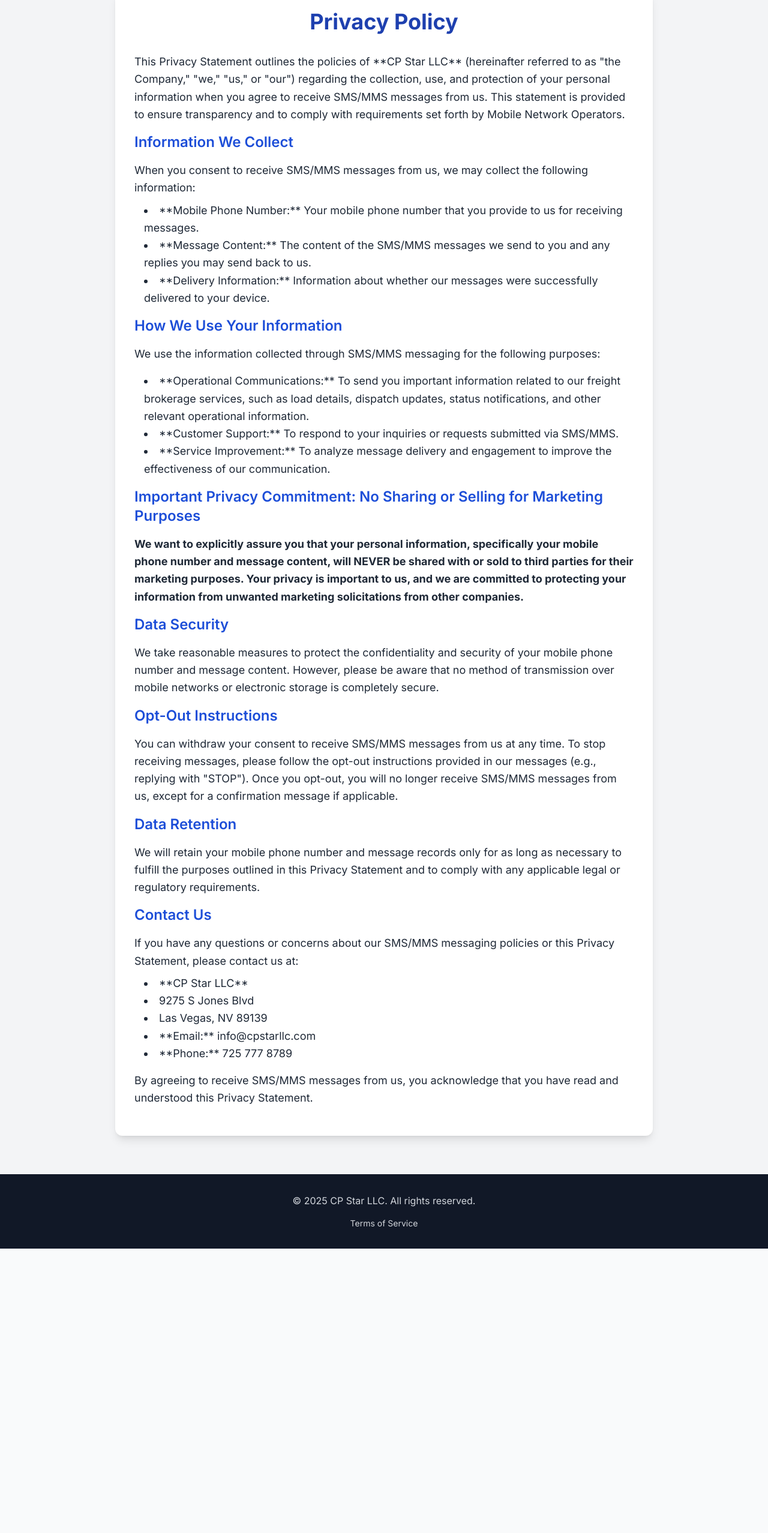
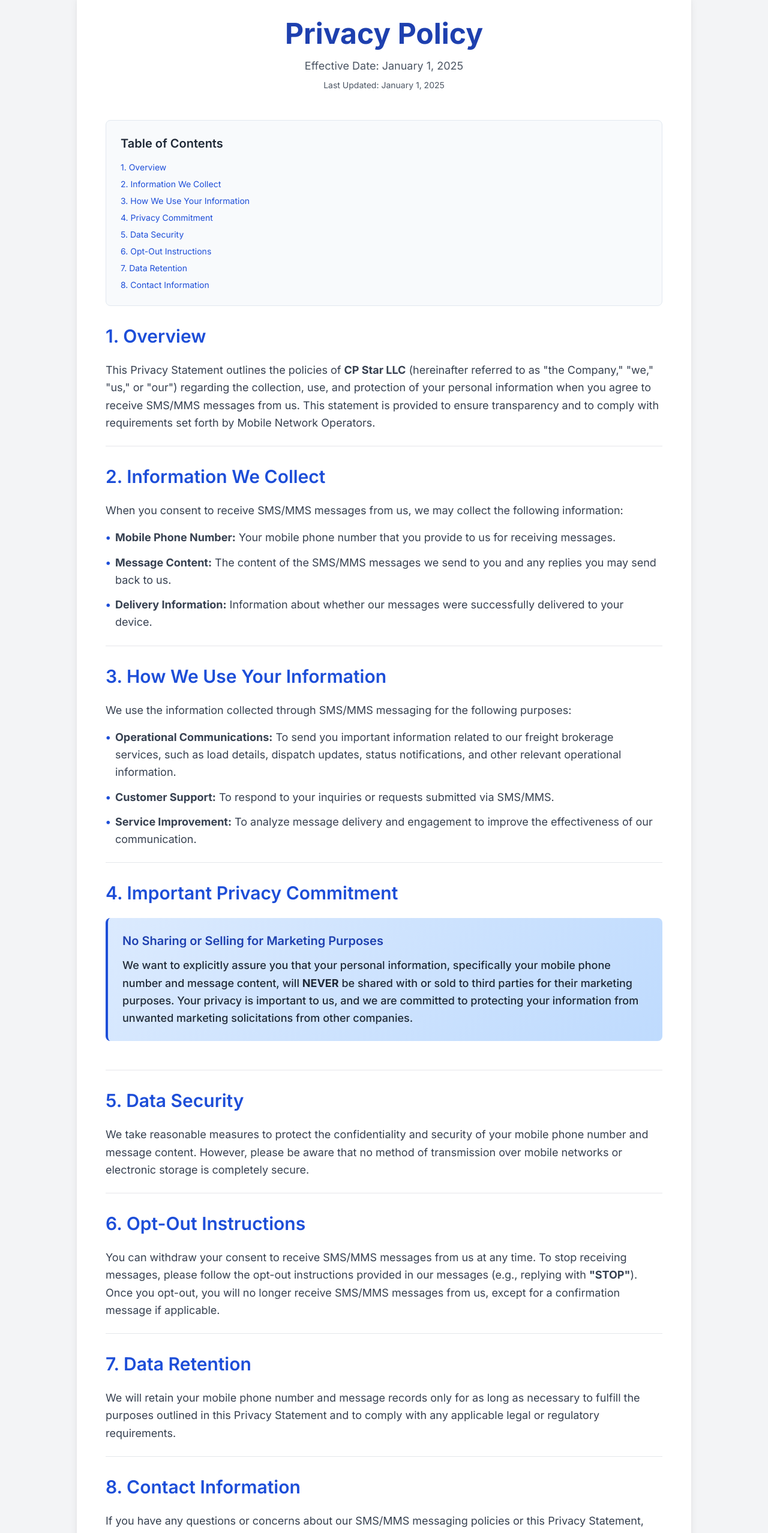
Before and after one commit to serbianum/cpstarllc, a plain HTML site: page privacy-policy.html in a window 1280 px wide. Shown: the part 160-2715 px from the top of the page at 60% size. Before the commit the page ends 2241 px from the top, so only its background shows below. Drawn offline with nearby package versions, Linux system fonts and the light colour scheme.

Commit message:
Update privacy-policy.html

```diff
--- a/privacy-policy.html
+++ b/privacy-policy.html
@@ -5,32 +5,94 @@
     <meta name="viewport" content="width=device-width, initial-scale=1.0">
     <title>CP Star LLC - Privacy Policy</title>
     <script src="https://cdn.tailwindcss.com"></script>
-    <link href="https://fonts.googleapis.com/css2?family=Inter:wght@400;600;700&display=swap" rel="stylesheet">
+    <link href="https://fonts.googleapis.com/css2?family=Inter:wght@300;400;500;600;700&display=swap" rel="stylesheet">
     <style>
         body {
             font-family: 'Inter', sans-serif;
         }
+
         /* Custom scroll-to-top button styling */
         #scrollToTopBtn {
-            display: none; /* Hidden by default */
-            position: fixed; /* Fixed/sticky position */
-            bottom: 20px; /* Place the button at the bottom of the page */
-            right: 30px; /* Place the button 30px from the right */
-            z-index: 99; /* Make sure it does not overlap */
-            border: none; /* Remove borders */
-            outline: none; /* Remove outline */
-            background-color: #1a73e8; /* Set a background color */
-            color: white; /* Text color */
-            cursor: pointer; /* Add a mouse pointer on hover */
-            padding: 15px; /* Some padding */
-            border-radius: 10px; /* Rounded corners */
-            font-size: 18px; /* Increase font size */
+            display: none;
+            position: fixed;
+            bottom: 20px;
+            right: 30px;
+            z-index: 99;
+            border: none;
+            outline: none;
+            background-color: #1a73e8;
+            color: white;
+            cursor: pointer;
+            padding: 15px;
+            border-radius: 10px;
+            font-size: 18px;
             box-shadow: 0 4px 6px rgba(0, 0, 0, 0.1);
-            transition: background-color 0.3s ease;
+            transition: all 0.3s ease;
         }
 
         #scrollToTopBtn:hover {
-            background-color: #0d47a1; /* Darker blue on hover */
+            background-color: #0d47a1;
+            transform: translateY(-2px);
+        }
+
+        /* Enhanced section styling */
+        .privacy-section {
+            margin-bottom: 2rem;
+            padding-bottom: 1.5rem;
+            border-bottom: 1px solid #e5e7eb;
+        }
+
+        .privacy-section:last-child {
+            border-bottom: none;
+        }
+
+        /* Custom list styling */
+        .custom-list {
+            counter-reset: item;
+        }
+
+        .custom-list li {
+            display: block;
+            margin-bottom: 0.5rem;
+            padding-left: 1rem;
+            position: relative;
+        }
+
+        .custom-list li:before {
+            content: "•";
+            color: #1d4ed8;
+            font-weight: bold;
+            position: absolute;
+            left: 0;
+        }
+
+        /* Highlight box for important information */
+        .highlight-box {
+            background: linear-gradient(135deg, #dbeafe 0%, #bfdbfe 100%);
+            border-left: 4px solid #1d4ed8;
+            padding: 1.5rem;
+            border-radius: 0.5rem;
+            margin: 1.5rem 0;
+        }
+
+        /* Table of contents styling */
+        .toc {
+            background-color: #f8fafc;
+            border: 1px solid #e2e8f0;
+            border-radius: 0.5rem;
+            padding: 1.5rem;
+            margin-bottom: 2rem;
+        }
+
+        .toc a {
+            color: #1d4ed8;
+            text-decoration: none;
+            transition: color 0.2s ease;
+        }
+
+        .toc a:hover {
+            color: #1e40af;
+            text-decoration: underline;
         }
     </style>
 </head>
@@ -48,7 +110,10 @@
             </a>
             <div class="block lg:hidden">
                 <button id="nav-toggle" class="flex items-center px-3 py-2 border rounded text-blue-700 border-blue-400 hover:text-blue-900 hover:border-blue-900">
-                    <svg class="fill-current h-3 w-3" viewBox="0 0 20 20" xmlns="http://www.w3.org/2000/svg"><title>Menu</title><path d="M0 3h20v2H0V3zm0 6h20v2H0V9zm0 6h20v2H0v-2z"/></svg>
+                    <svg class="fill-current h-3 w-3" viewBox="0 0 20 20" xmlns="http://www.w3.org/2000/svg">
+                        <title>Menu</title>
+                        <path d="M0 3h20v2H0V3zm0 6h20v2H0V9zm0 6h20v2H0v-2z"/>
+                    </svg>
                 </button>
             </div>
             <div id="nav-content" class="w-full flex-grow lg:flex lg:items-center lg:w-auto hidden mt-4 lg:mt-0">
@@ -64,49 +129,129 @@
     </header>
 
     <section id="privacy-policy-content" class="py-16 px-4 bg-gray-100">
-        <div class="container mx-auto max-w-4xl text-gray-800 bg-white p-8 rounded-xl shadow-lg">
-            <h2 class="text-3xl md:text-4xl font-bold text-blue-800 mb-8 text-center">Privacy Policy</h2>
+        <div class="container mx-auto max-w-5xl text-gray-800 bg-white p-8 md:p-12 rounded-xl shadow-lg">
 
-            <p class="text-lg leading-relaxed mb-4">This Privacy Statement outlines the policies of **CP Star LLC** (hereinafter referred to as "the Company," "we," "us," or "our") regarding the collection, use, and protection of your personal information when you agree to receive SMS/MMS messages from us. This statement is provided to ensure transparency and to comply with requirements set forth by Mobile Network Operators.</p>
+            <!-- Header -->
+            <div class="text-center mb-12">
+                <h1 class="text-4xl md:text-5xl font-bold text-blue-800 mb-4">Privacy Policy</h1>
+                <p class="text-gray-600 text-lg">Effective Date: January 1, 2025</p>
+                <p class="text-gray-600 text-sm mt-2">Last Updated: January 1, 2025</p>
+            </div>
 
-            <h3 class="text-2xl font-semibold text-blue-700 mb-4">Information We Collect</h3>
-            <p class="text-lg leading-relaxed mb-2">When you consent to receive SMS/MMS messages from us, we may collect the following information:</p>
-            <ul class="list-disc list-inside text-lg leading-relaxed mb-4 pl-4">
-                <li>**Mobile Phone Number:** Your mobile phone number that you provide to us for receiving messages.</li>
-                <li>**Message Content:** The content of the SMS/MMS messages we send to you and any replies you may send back to us.</li>
-                <li>**Delivery Information:** Information about whether our messages were successfully delivered to your device.</li>
-            </ul>
+            <!-- Table of Contents -->
+            <div class="toc">
+                <h2 class="text-xl font-semibold text-gray-800 mb-4">Table of Contents</h2>
+                <ul class="space-y-2 text-sm">
+                    <li><a href="#overview">1. Overview</a></li>
+                    <li><a href="#information-collection">2. Information We Collect</a></li>
+                    <li><a href="#information-use">3. How We Use Your Information</a></li>
+                    <li><a href="#privacy-commitment">4. Privacy Commitment</a></li>
+                    <li><a href="#data-security">5. Data Security</a></li>
+                    <li><a href="#opt-out">6. Opt-Out Instructions</a></li>
+                    <li><a href="#data-retention">7. Data Retention</a></li>
+                    <li><a href="#contact">8. Contact Information</a></li>
+                </ul>
+            </div>
 
-            <h3 class="text-2xl font-semibold text-blue-700 mb-4">How We Use Your Information</h3>
-            <p class="text-lg leading-relaxed mb-4">We use the information collected through SMS/MMS messaging for the following purposes:</p>
-            <ul class="list-disc list-inside text-lg leading-relaxed mb-4 pl-4">
-                <li>**Operational Communications:** To send you important information related to our freight brokerage services, such as load details, dispatch updates, status notifications, and other relevant operational information.</li>
-                <li>**Customer Support:** To respond to your inquiries or requests submitted via SMS/MMS.</li>
-                <li>**Service Improvement:** To analyze message delivery and engagement to improve the effectiveness of our communication.</li>
-            </ul>
+            <!-- Overview Section -->
+            <section id="overview" class="privacy-section">
+                <h2 class="text-3xl font-semibold text-blue-700 mb-6">1. Overview</h2>
+                <p class="text-lg leading-relaxed text-gray-700">
+                    This Privacy Statement outlines the policies of <strong>CP Star LLC</strong> (hereinafter referred to as "the Company," "we," "us," or "our") regarding the collection, use, and protection of your personal information when you agree to receive SMS/MMS messages from us. This statement is provided to ensure transparency and to comply with requirements set forth by Mobile Network Operators.
+                </p>
+            </section>
 
-            <h3 class="text-2xl font-semibold text-blue-700 mb-4">Important Privacy Commitment: No Sharing or Selling for Marketing Purposes</h3>
-            <p class="text-lg leading-relaxed mb-4 font-bold">We want to explicitly assure you that your personal information, specifically your mobile phone number and message content, will NEVER be shared with or sold to third parties for their marketing purposes. Your privacy is important to us, and we are committed to protecting your information from unwanted marketing solicitations from other companies.</p>
+            <!-- Information Collection Section -->
+            <section id="information-collection" class="privacy-section">
+                <h2 class="text-3xl font-semibold text-blue-700 mb-6">2. Information We Collect</h2>
+                <p class="text-lg leading-relaxed mb-4 text-gray-700">
+                    When you consent to receive SMS/MMS messages from us, we may collect the following information:
+                </p>
+                <ul class="custom-list text-lg leading-relaxed text-gray-700 space-y-3">
+                    <li><strong>Mobile Phone Number:</strong> Your mobile phone number that you provide to us for receiving messages.</li>
+                    <li><strong>Message Content:</strong> The content of the SMS/MMS messages we send to you and any replies you may send back to us.</li>
+                    <li><strong>Delivery Information:</strong> Information about whether our messages were successfully delivered to your device.</li>
+                </ul>
+            </section>
 
-            <h3 class="text-2xl font-semibold text-blue-700 mb-4">Data Security</h3>
-            <p class="text-lg leading-relaxed mb-4">We take reasonable measures to protect the confidentiality and security of your mobile phone number and message content. However, please be aware that no method of transmission over mobile networks or electronic storage is completely secure.</p>
+            <!-- Information Use Section -->
+            <section id="information-use" class="privacy-section">
+                <h2 class="text-3xl font-semibold text-blue-700 mb-6">3. How We Use Your Information</h2>
+                <p class="text-lg leading-relaxed mb-4 text-gray-700">
+                    We use the information collected through SMS/MMS messaging for the following purposes:
+                </p>
+                <ul class="custom-list text-lg leading-relaxed text-gray-700 space-y-3">
+                    <li><strong>Operational Communications:</strong> To send you important information related to our freight brokerage services, such as load details, dispatch updates, status notifications, and other relevant operational information.</li>
+                    <li><strong>Customer Support:</strong> To respond to your inquiries or requests submitted via SMS/MMS.</li>
+                    <li><strong>Service Improvement:</strong> To analyze message delivery and engagement to improve the effectiveness of our communication.</li>
+                </ul>
+            </section>
 
-            <h3 class="text-2xl font-semibold text-blue-700 mb-4">Opt-Out Instructions</h3>
-            <p class="text-lg leading-relaxed mb-4">You can withdraw your consent to receive SMS/MMS messages from us at any time. To stop receiving messages, please follow the opt-out instructions provided in our messages (e.g., replying with "STOP"). Once you opt-out, you will no longer receive SMS/MMS messages from us, except for a confirmation message if applicable.</p>
+            <!-- Privacy Commitment Section -->
+            <section id="privacy-commitment" class="privacy-section">
+                <h2 class="text-3xl font-semibold text-blue-700 mb-6">4. Important Privacy Commitment</h2>
+                <div class="highlight-box">
+                    <h3 class="text-xl font-semibold text-blue-800 mb-3">No Sharing or Selling for Marketing Purposes</h3>
+                    <p class="text-lg leading-relaxed text-gray-800 font-medium">
+                        We want to explicitly assure you that your personal information, specifically your mobile phone number and message content, will <strong>NEVER</strong> be shared with or sold to third parties for their marketing purposes. Your privacy is important to us, and we are committed to protecting your information from unwanted marketing solicitations from other companies.
+                    </p>
+                </div>
+            </section>
 
-            <h3 class="text-2xl font-semibold text-blue-700 mb-4">Data Retention</h3>
-            <p class="text-lg leading-relaxed mb-4">We will retain your mobile phone number and message records only for as long as necessary to fulfill the purposes outlined in this Privacy Statement and to comply with any applicable legal or regulatory requirements.</p>
+            <!-- Data Security Section -->
+            <section id="data-security" class="privacy-section">
+                <h2 class="text-3xl font-semibold text-blue-700 mb-6">5. Data Security</h2>
+                <p class="text-lg leading-relaxed text-gray-700">
+                    We take reasonable measures to protect the confidentiality and security of your mobile phone number and message content. However, please be aware that no method of transmission over mobile networks or electronic storage is completely secure.
+                </p>
+            </section>
 
-            <h3 class="text-2xl font-semibold text-blue-700 mb-4">Contact Us</h3>
-            <p class="text-lg leading-relaxed mb-2">If you have any questions or concerns about our SMS/MMS messaging policies or this Privacy Statement, please contact us at:</p>
-            <ul class="list-disc list-inside text-lg leading-relaxed mb-4 pl-4">
-                <li>**CP Star LLC**</li>
-                <li>9275 S Jones Blvd</li>
-                <li>Las Vegas, NV 89139</li>
-                <li>**Email:** info@cpstarllc.com</li>
-                <li>**Phone:** 725 777 8789</li>
-            </ul>
-            <p class="text-lg leading-relaxed mb-4">By agreeing to receive SMS/MMS messages from us, you acknowledge that you have read and understood this Privacy Statement.</p>
+            <!-- Opt-Out Section -->
+            <section id="opt-out" class="privacy-section">
+                <h2 class="text-3xl font-semibold text-blue-700 mb-6">6. Opt-Out Instructions</h2>
+                <p class="text-lg leading-relaxed text-gray-700">
+                    You can withdraw your consent to receive SMS/MMS messages from us at any time. To stop receiving messages, please follow the opt-out instructions provided in our messages (e.g., replying with <strong>"STOP"</strong>). Once you opt-out, you will no longer receive SMS/MMS messages from us, except for a confirmation message if applicable.
+                </p>
+            </section>
+
+            <!-- Data Retention Section -->
+            <section id="data-retention" class="privacy-section">
+                <h2 class="text-3xl font-semibold text-blue-700 mb-6">7. Data Retention</h2>
+                <p class="text-lg leading-relaxed text-gray-700">
+                    We will retain your mobile phone number and message records only for as long as necessary to fulfill the purposes outlined in this Privacy Statement and to comply with any applicable legal or regulatory requirements.
+                </p>
+            </section>
+
+            <!-- Contact Section -->
+            <section id="contact" class="privacy-section">
+                <h2 class="text-3xl font-semibold text-blue-700 mb-6">8. Contact Information</h2>
+                <p class="text-lg leading-relaxed mb-4 text-gray-700">
+                    If you have any questions or concerns about our SMS/MMS messaging policies or this Privacy Statement, please contact us at:
+                </p>
+                <div class="bg-gray-50 p-6 rounded-lg border">
+                    <div class="grid md:grid-cols-2 gap-4">
+                        <div>
+                            <h4 class="font-semibold text-gray-800 mb-2">Company Information</h4>
+                            <p class="text-gray-700"><strong>CP Star LLC</strong></p>
+                            <p class="text-gray-700">9275 S Jones Blvd</p>
+                            <p class="text-gray-700">Las Vegas, NV 89139</p>
+                        </div>
+                        <div>
+                            <h4 class="font-semibold text-gray-800 mb-2">Contact Details</h4>
+                            <p class="text-gray-700"><strong>Email:</strong> <a href="mailto:info@cpstarllc.com" class="text-blue-600 hover:text-blue-800">info@cpstarllc.com</a></p>
+                            <p class="text-gray-700"><strong>Phone:</strong> <a href="tel:7257778789" class="text-blue-600 hover:text-blue-800">725 777 8789</a></p>
+                        </div>
+                    </div>
+                </div>
+            </section>
+
+            <!-- Acknowledgment -->
+            <div class="mt-12 p-6 bg-blue-50 border border-blue-200 rounded-lg">
+                <p class="text-lg leading-relaxed text-gray-800 font-medium text-center">
+                    By agreeing to receive SMS/MMS messages from us, you acknowledge that you have read and understood this Privacy Statement.
+                </p>
+            </div>
+
         </div>
     </section>
 
@@ -114,22 +259,25 @@
         <div class="container mx-auto">
             <p>&copy; 2025 CP Star LLC. All rights reserved.</p>
             <div class="mt-4 text-sm">
-                <a href="index.html#terms-of-service" class="hover:text-white mx-2">Terms of Service</a>
+                <a href="index.html#terms-of-service" class="hover:text-white mx-2 transition duration-300">Terms of Service</a>
             </div>
         </div>
     </footer>
 
     <script>
-        // Smooth scrolling for navigation links (if any internal links are added to this page)
+        // Smooth scrolling for navigation links
         document.querySelectorAll('a[href^="#"]').forEach(anchor => {
             anchor.addEventListener('click', function (e) {
                 e.preventDefault();
-
-                document.querySelector(this.getAttribute('href')).scrollIntoView({
-                    behavior: 'smooth'
-                });
+                const target = document.querySelector(this.getAttribute('href'));
+                if (target) {
+                    target.scrollIntoView({
+                        behavior: 'smooth',
+                        block: 'start'
+                    });
+                }
             });
-            });
+        });
 
         // Toggle mobile navigation
         const navToggle = document.getElementById('nav-toggle');
@@ -142,7 +290,7 @@
         // Scroll to top button functionality
         const scrollToTopBtn = document.getElementById("scrollToTopBtn");
 
-        // When the user scrolls down 20px from the top of the document, show the button
+        // Show/hide scroll to top button
         window.onscroll = function() {
             if (document.body.scrollTop > 20 || document.documentElement.scrollTop > 20) {
                 scrollToTopBtn.style.display = "block";
@@ -151,7 +299,7 @@
             }
         };
 
-        // When the user clicks on the button, scroll to the top of the document
+        // Scroll to top when button is clicked
         scrollToTopBtn.addEventListener("click", function() {
             document.body.scrollTop = 0; // For Safari
             document.documentElement.scrollTop = 0; // For Chrome, Firefox, IE and Opera
```
